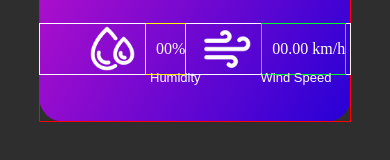
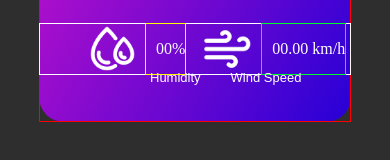
Before and after one commit to abhijith24922/Weather-App, a plain HTML site: page index.html in a window 390 px wide. Shown: the part 432-592 px from the top of the page. Drawn offline with Linux system fonts and the light colour scheme.

Commit message:
weather_app.css

```diff
--- a/weather_app.css
+++ b/weather_app.css
@@ -252,7 +252,7 @@ body{
     }
     #winds{
         margin-top:-5px;
-        margin-left:-120px;
+        margin-left:-150px;
     }
 
     }
```
